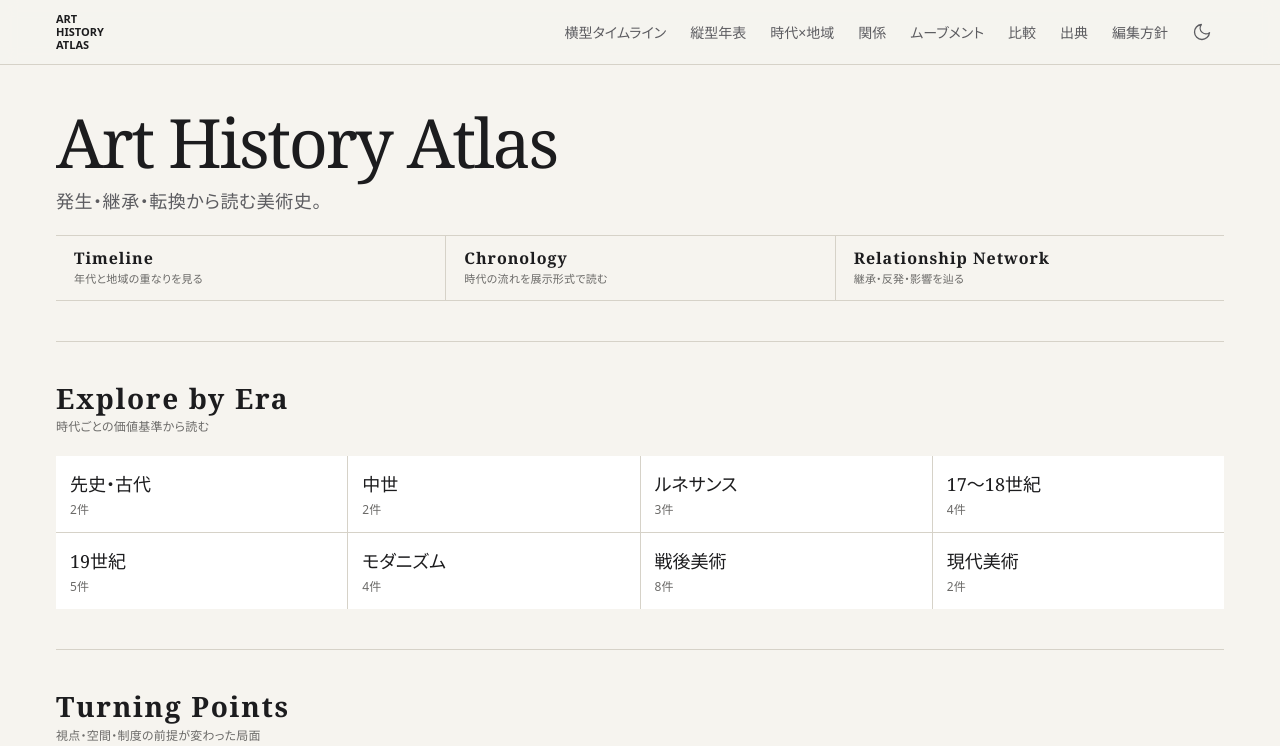
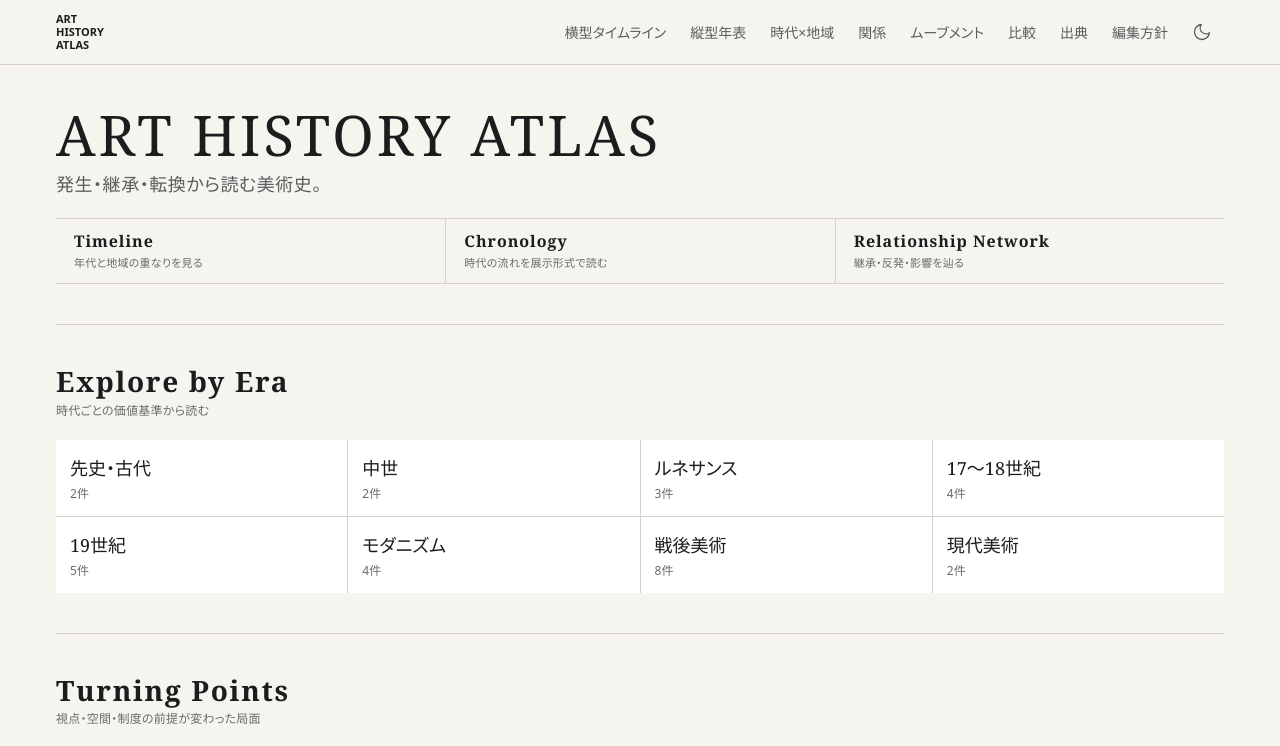
Before and after one commit to taktak2001/art-history-atlas, a Next.js app: page / in a window 1280 px wide. Shown: the top 746 px of the page. Built offline with nearby package versions, Linux system fonts and the light colour scheme.

Commit message:
Refine home hero wordmark

```diff
--- a/src/app/globals.css
+++ b/src/app/globals.css
@@ -173,12 +173,13 @@ h1, h2, h3, h4 {
 }
 
 .home-hero__title {
-  max-width: 12em;
+  max-width: 100%;
   font-family: var(--font-serif);
-  font-size: clamp(2.5rem, 6vw, 4.25rem);
+  font-size: clamp(2.125rem, 5vw, 3.5rem);
   font-weight: 500;
-  letter-spacing: -0.035em;
-  line-height: 1.1;
+  letter-spacing: 0.055em;
+  line-height: 1.04;
+  white-space: nowrap;
 }
 
 .home-hero__tagline {
@@ -328,6 +329,11 @@ html.dark .relation-badge {
 @media (max-width: 639px) {
   .home-hero {
     padding-block: 1.25rem;
+  }
+
+  .home-hero__title {
+    font-size: clamp(2rem, 8.7vw, 2.125rem);
+    letter-spacing: 0.04em;
   }
 
   .home-hero__actions {
--- a/src/app/page.tsx
+++ b/src/app/page.tsx
@@ -76,7 +76,9 @@ export default function HomePage() {
       {/* 1. 主要な探索方法 */}
       <section className="home-hero border-b hairline" data-home-hero>
         <div>
-          <h1 className="home-hero__title">Art History Atlas</h1>
+          <h1 className="home-hero__title" aria-label="Art History Atlas">
+            ART HISTORY ATLAS
+          </h1>
           <p className="home-hero__tagline">
             発生・継承・転換から読む美術史。
           </p>
```
Also changed, not shown: 1 other file (tests, documents, lock files or other folders).
